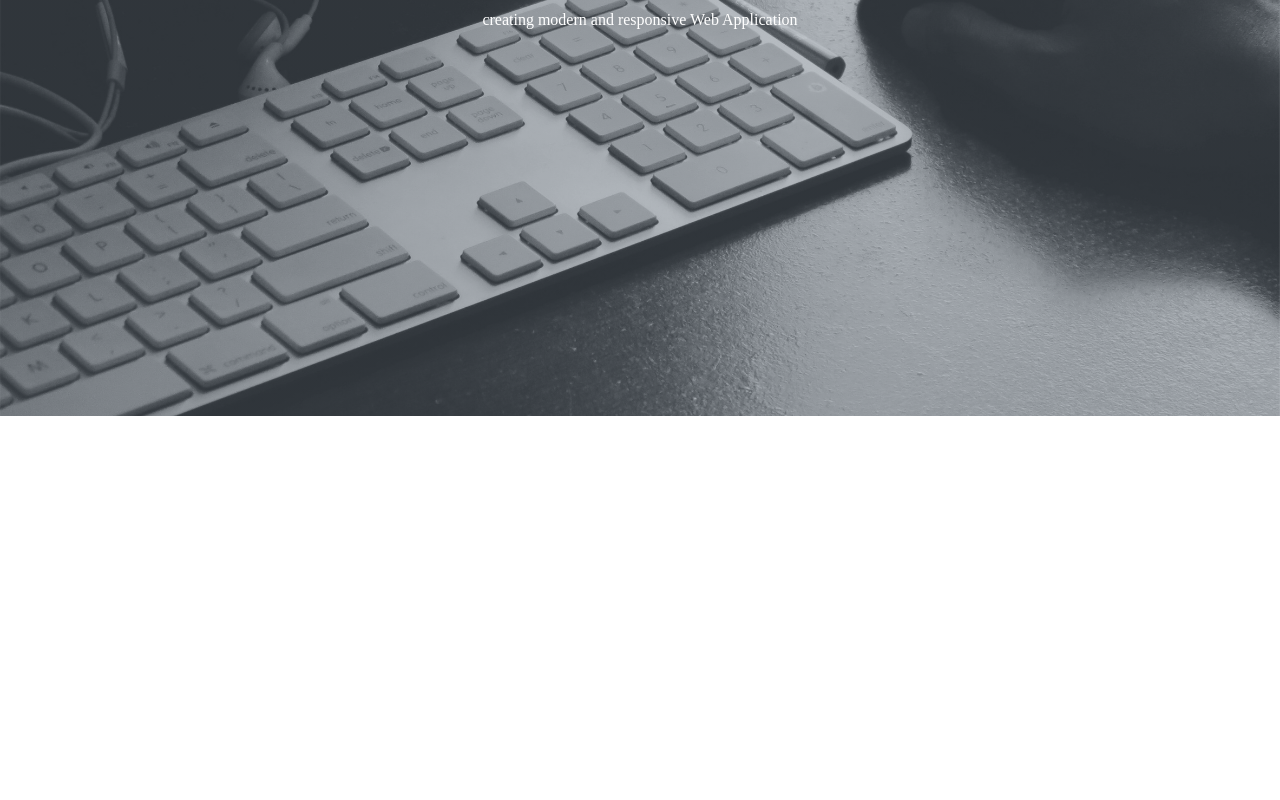
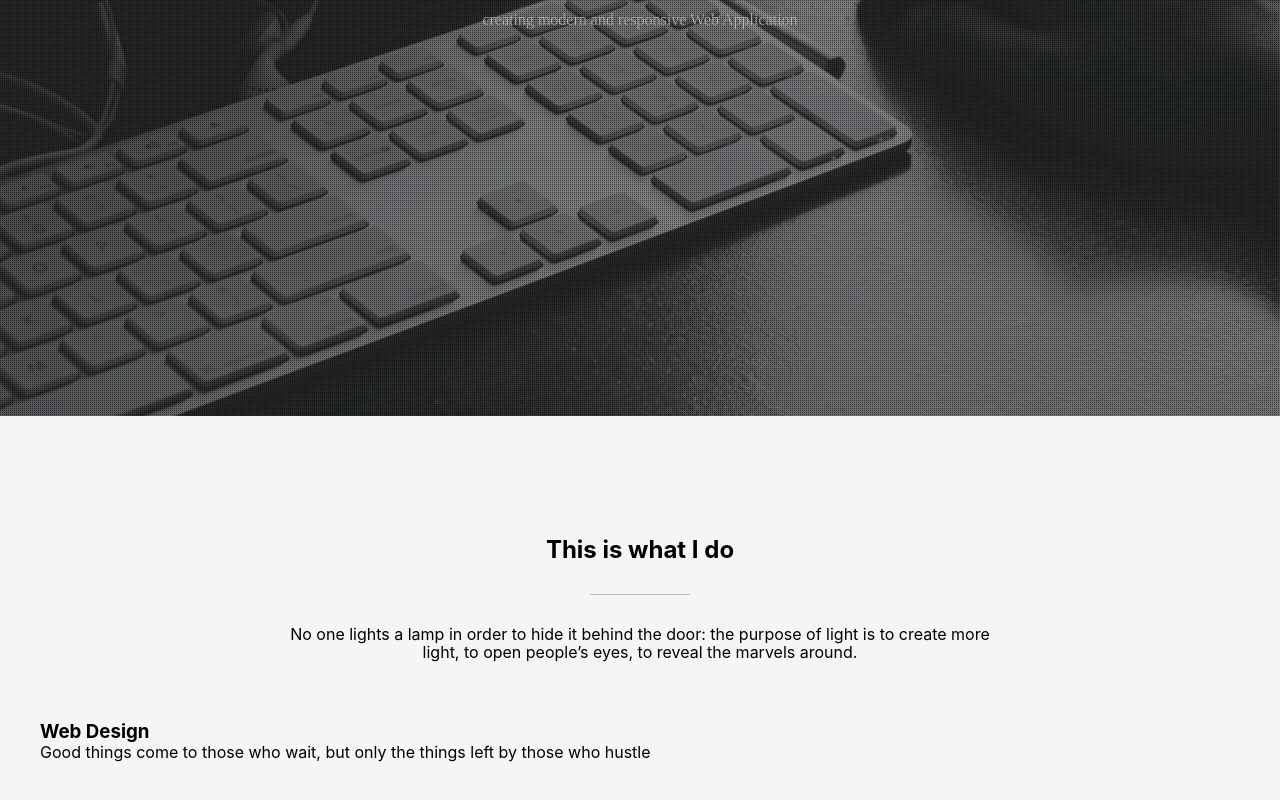
Before and after one commit to Andriy1982/My_portfolio, a website: page my_project/src/index.html in a window 1280 px wide. Shown: the part 504-1304 px from the top of the page. Before the commit the page ends 920 px from the top, so only its background shows below. Drawn offline with nearby package versions, Linux system fonts and the light colour scheme; files that its build step writes are made by us from their sources; files whose address does not match are found by name.

Commit message:
start section services

```diff
--- a/my_project/src/html/intro.html
+++ b/my_project/src/html/intro.html
@@ -1,7 +1,11 @@
 <section  id="home" class="intro">
+    <div class="overlay">
+
+    </div>
     <div class="container">
         <p class="intro__description">Hello, my name is Andrii Krychkivskyi and I am</p>
         <h1 class="intro__title">Full Stack Web Developer</h1>
         <p class="intro__description">creating modern and responsive Web Application</p>
     </div>
+
 </section>
--- a/my_project/src/html/services.html
+++ b/my_project/src/html/services.html
@@ -1,11 +1,11 @@
 <section class="services">
     <div class="container">
-        <h2 class="services__title"> </h2>
-        <p class="servises__description"></p>
+        <h2 class="services__title">This is what I do</h2>
+        <p class="services__description">No one lights a lamp in order to hide it behind the door: the purpose of light is to create more light, to open people’s eyes, to reveal the marvels around.</p>
         <ul class="services__list">
             <li class="services__item">
-                <h3 class="services__item-title"></h3>
-                <p class="services__item-description"></p>
+                <h3 class="services__item-title">Web Design</h3>
+                <p class="services__item-description">Good things come to those who wait, but only the things left by those who hustle</p>
             </li>
             <li class="services__item">
                 <h3 class="services__item-title"></h3>
@@ -20,6 +20,6 @@
                 <p class="services__item-description"></p>
             </li>
         </ul>
+    </div>
 
-    </div>
 </section>
--- a/my_project/src/sass/base.scss
+++ b/my_project/src/sass/base.scss
@@ -11,6 +11,7 @@ html {
 }
 
 body {
+  padding-bottom: 50px;
   font-family: -apple-system, BlinkMacSystemFont, 'Segoe UI', Roboto, Oxygen,
     Ubuntu, Cantarell, 'Open Sans', 'Helvetica Neue', sans-serif;
 }
--- /dev/null
+++ b/my_project/src/sass/components/container.scss
@@ -0,0 +1,5 @@
+.container {
+    margin: 0 auto;
+    max-width: 1200px;
+    // position: absolute;
+}
--- a/my_project/src/sass/main.scss
+++ b/my_project/src/sass/main.scss
@@ -8,5 +8,6 @@
 @import './helpers/fonts';
 @import 'base.scss';
 
-
+@import './components/container.scss';
 @import './sections/intro.scss';
+@import './sections/servises.scss';
--- a/my_project/src/sass/sections/intro.scss
+++ b/my_project/src/sass/sections/intro.scss
@@ -1,4 +1,5 @@
 .intro {
+    position: relative;
     @include center-flex(all);
     height: 920px;
     background-image: linear-gradient(rgba(44, 62, 80, 0.3), rgba(44, 62, 80, 0.3)),
@@ -28,3 +29,15 @@
     font-size: 16px;
     line-height: 1.8;
 }
+
+.overlay {
+    // background-color: rgba(44, 62, 80, 0.3);
+    background-image: url(../images/pattern.png);
+    background-repeat: repeat;
+    height: 100%;
+    left: 0;
+    position: absolute;
+    top: 0;
+    width: 100%;
+    z-index: 0;
+}
--- a/my_project/src/sass/sections/servises.scss
+++ b/my_project/src/sass/sections/servises.scss
@@ -0,0 +1,24 @@
+.services {
+    padding: 120px 0 100px;
+    background: #f5f5f5;
+}
+
+.services__title {
+    text-align: center;
+
+    &::after {
+    display: block;
+    content: '';
+    background: rgba(135, 135, 135, 0.5);
+    width: 100px;
+    height: 1px;
+    margin: 30px auto;
+}
+
+}
+// Зробити медию на 768 рх
+.services__description {
+    margin-bottom: 60px;
+    padding: 0 20%;
+    text-align: center;
+}
```
Also changed, not shown: my_project/build/css/styles.css, my_project/build/images/pattern.png (added), my_project/build/index.html, my_project/src/images/pattern.png (added).
